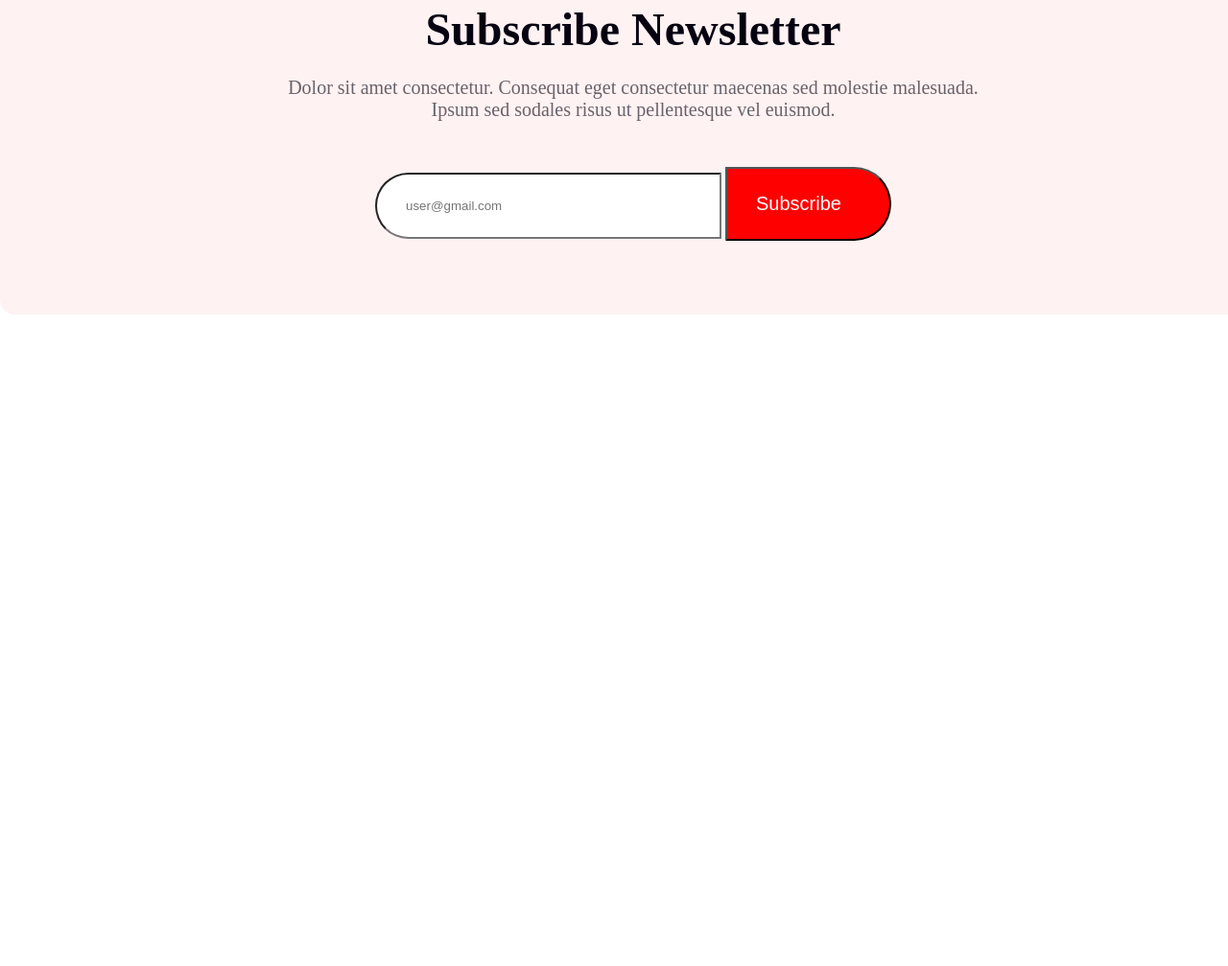
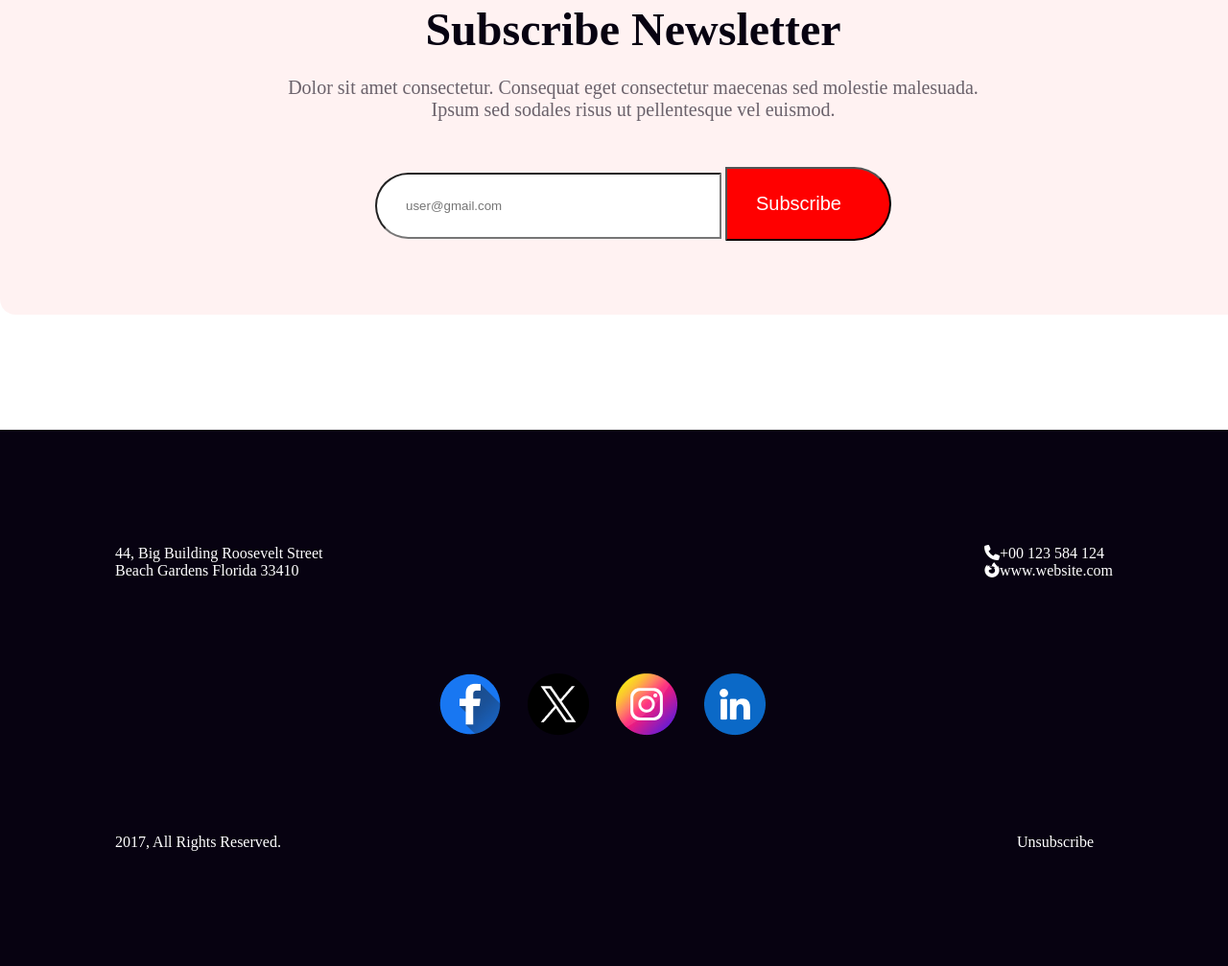
Before and after one commit to kawser2917/Happy-New-Year, a plain HTML site: page index.html in a window 1280 px wide. Shown: the part 6094-7101 px from the top of the page at 96% size. Before the commit the page ends 6422 px from the top, so only its background shows below. Drawn offline with Linux system fonts and the light colour scheme.

Commit message:
project complete

```diff
--- a/index.html
+++ b/index.html
@@ -13,6 +13,8 @@
     <link
         href="https://fonts.googleapis.com/css2?family=Merriweather:ital,wght@0,300;0,400;0,700;0,900;1,300;1,400;1,700;1,900&display=swap"
         rel="stylesheet">
+        <!-- Font awesome -->
+        <script src="https://kit.fontawesome.com/8f726b1950.js" crossorigin="anonymous"></script>
 </head>
 
 <body>
@@ -129,9 +131,26 @@
          </section>
     </main>
     <footer>
+        <div class="information">
+            <p class="address">44, Big Building Roosevelt Street <br> Beach Gardens Florida 33410</p>
+            <div class="contact">
+                <p><i class="fa-solid fa-phone"></i>+00 123 584 124</p>
+                <p><i class="fa-brands fa-firefox-browser"></i>www.website.com</p>
+            </div>
+        </div>
 
+
+        <div class="social-icons">
+            <a href=""><img src="Images/Facebook.png" alt=""></a>
+            <a href=""><img src="Images/Twitter.png" alt=""></a>
+            <a href=""><img src="Images/Instagram.png" alt=""></a>
+            <a href=""><img src="Images/Linkedin.png" alt=""></a>
+        </div>
+
+        <div class="copyright">
+            <p>2017, All Rights Reserved.</p>
+            <p>Unsubscribe</p>
+        </div>
     </footer>
-
 </body>
-
 </html>
--- a/style/style.css
+++ b/style/style.css
@@ -10,7 +10,6 @@
 
 main {
     width: 1320px;
-    height: 600px;
     margin: 0 auto;
 }
 
@@ -286,3 +285,25 @@ header {
     color: #fff;
     font-size: 20px;
 }
+/* Footer section */
+footer{
+    margin-top: 120px;
+    background-color: #070211;
+    color: #fff;
+}
+.information{
+    display: flex;
+    justify-content: space-between;
+    padding: 120px 120px 98px 120px;
+}
+.social-icons{
+    text-align: center;
+}
+.social-icons a{
+    margin-right: 24px;
+}
+.copyright{
+    display: flex;
+    justify-content: space-between;
+    padding: 98px 140px 120px 120px;
+}
```
